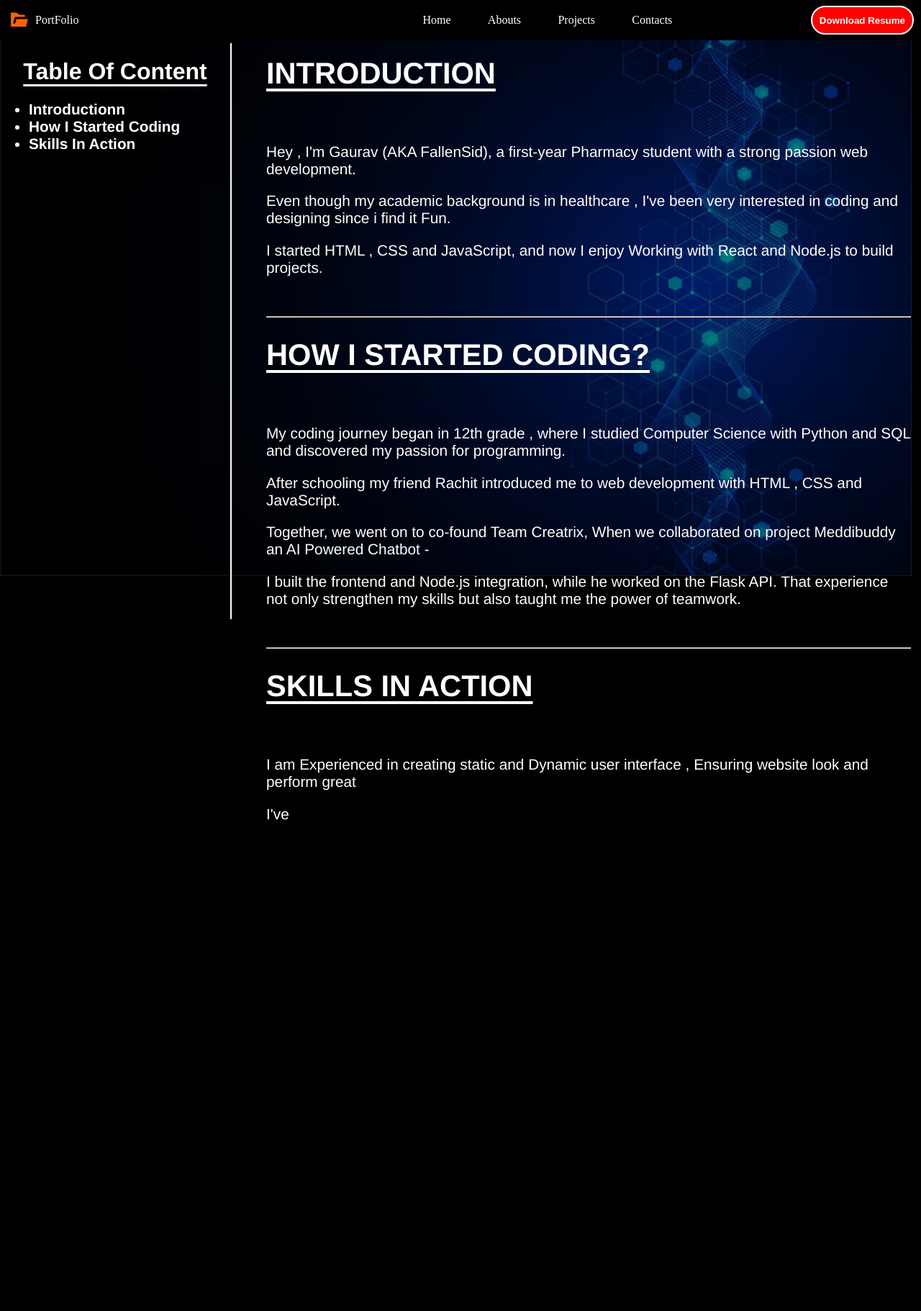
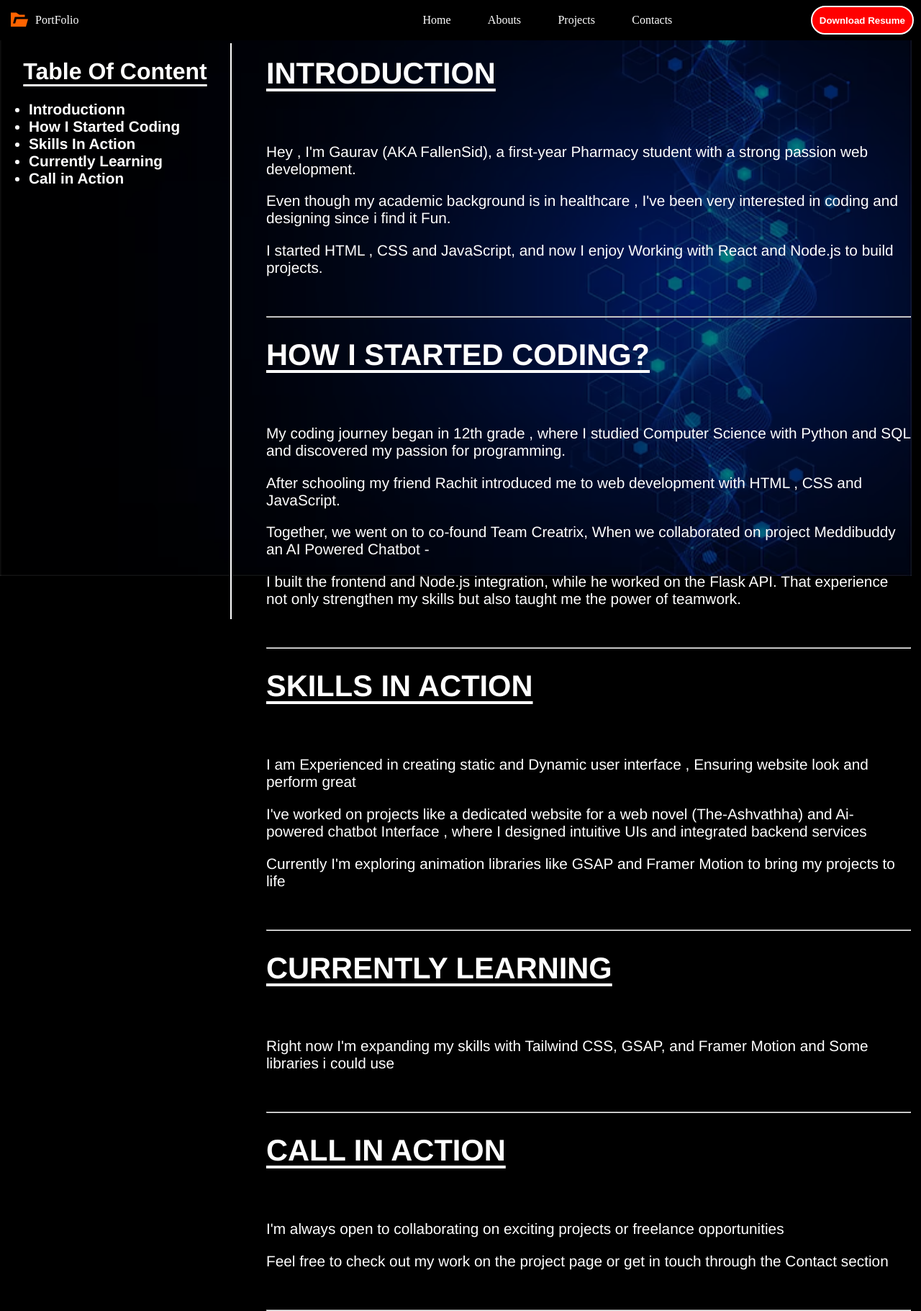
Before and after one commit to FallenSid/portfolio, a React (Vite) app: page /About in a window 1280 px wide. Shown: the whole page at 72% size. Before the commit the page ends 1143 px from the top, so only its background shows below. Built offline with nearby package versions, Linux system fonts and the light colour scheme.

Commit message:
About Page Done

```diff
--- a/src/pages/About.jsx
+++ b/src/pages/About.jsx
@@ -13,6 +13,8 @@ const About = () => {
             <li>Introductionn</li>
             <li>How I Started Coding </li>
             <li>Skills In Action</li>
+            <li>Currently Learning</li>
+            <li>Call in Action</li>
           </ul>
         </div>
         <div className="details">
@@ -34,7 +36,22 @@ const About = () => {
           <h1>SKILLS IN ACTION</h1>
           <br />
           <p>I am Experienced in creating static and Dynamic user interface , Ensuring website look and perform great</p>
-          <p>I've </p>
+          <p>I've worked on projects like a dedicated website for a web novel (The-Ashvathha) and Ai-powered chatbot Interface , where I designed intuitive  UIs and integrated backend services </p>
+          <p>Currently I'm exploring animation libraries like GSAP and Framer Motion to bring my projects to life</p>
+          <br />
+          <hr />
+          <h1>CURRENTLY LEARNING</h1>
+          <br />
+          <p>Right now I'm expanding my skills with Tailwind CSS, GSAP, and Framer Motion and Some libraries i could use </p>
+          <br />
+          <hr />
+          <h1>CALL IN ACTION</h1>
+          <br />
+          <p>I'm always open to collaborating on exciting projects or freelance opportunities</p>
+          <p>Feel free to check out my work on the project page or get in touch through the Contact section </p>
+          <br />
+          <hr />
+
         </div>
       </div>
     </div>
```
